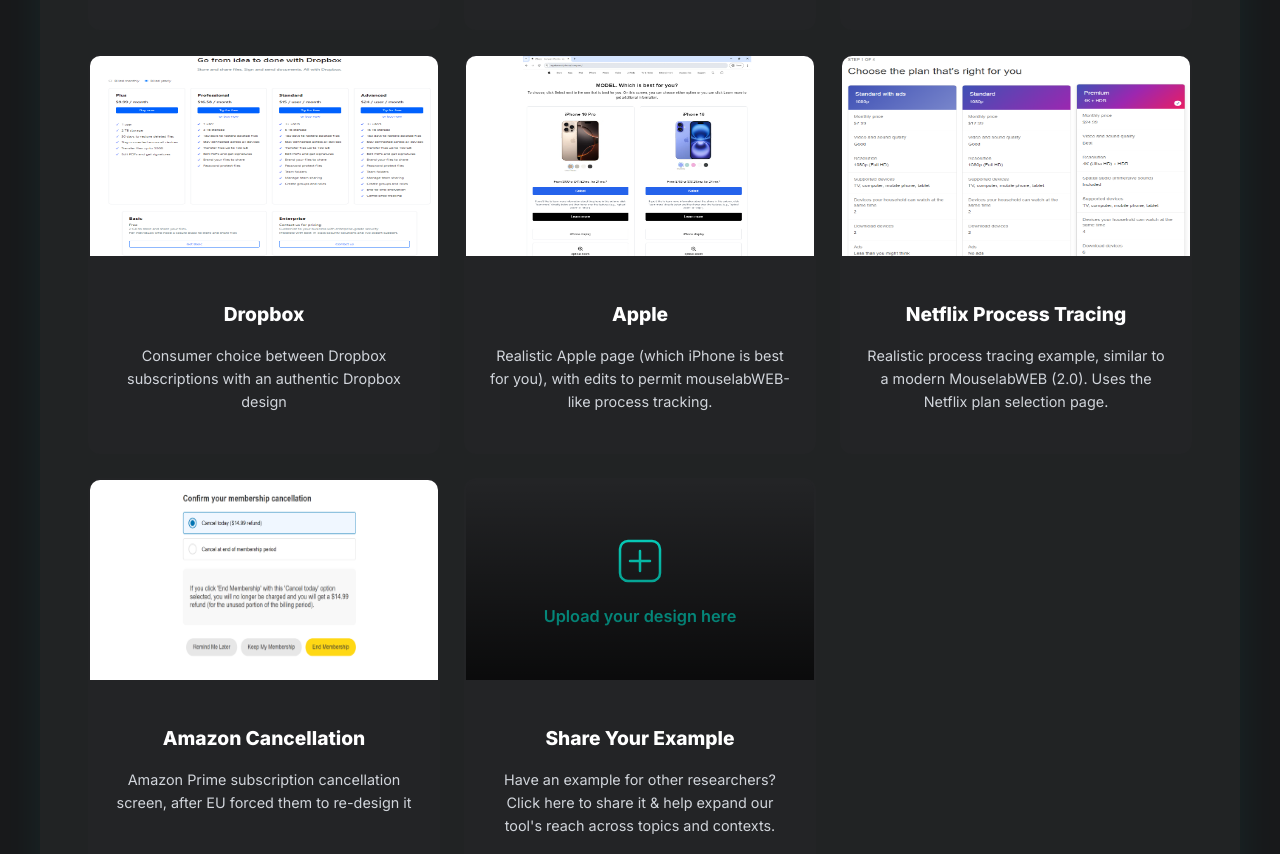
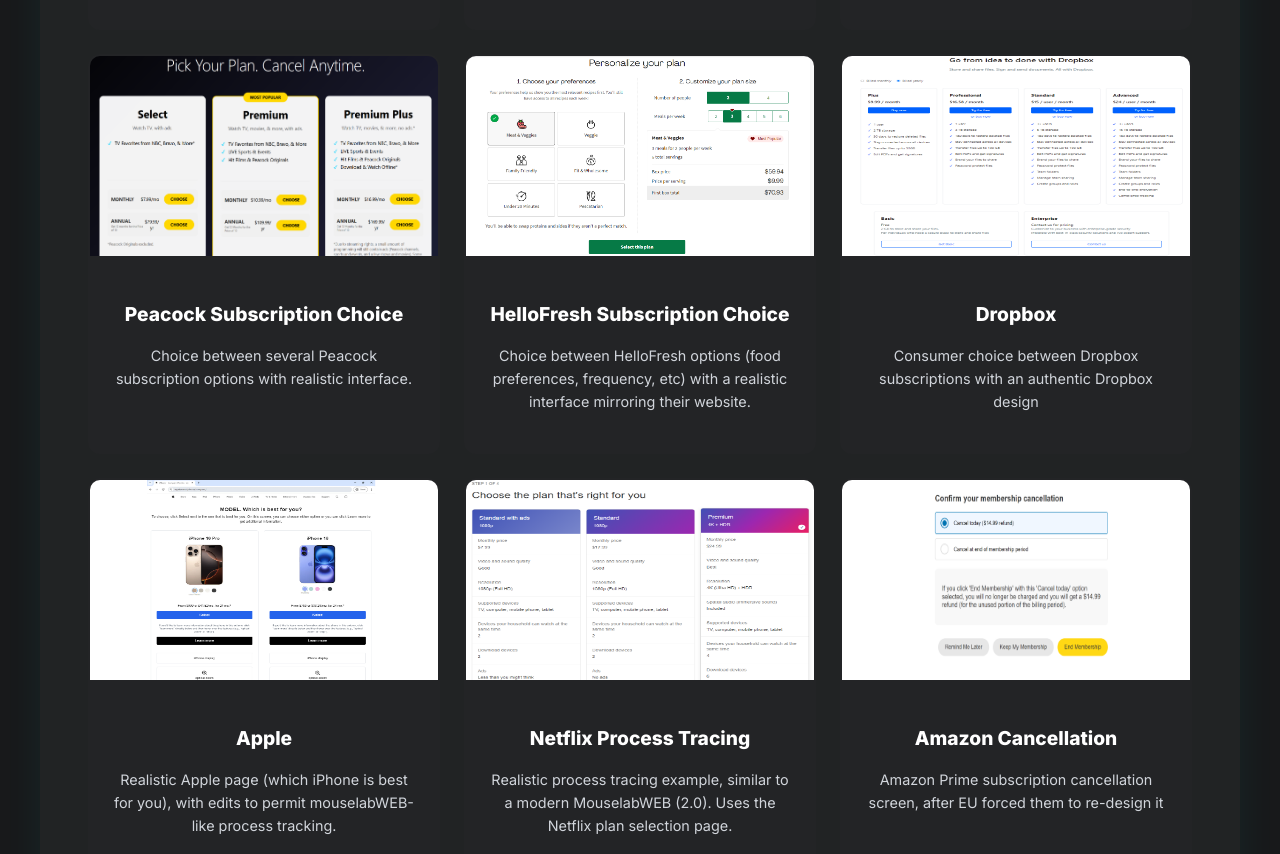
Before and after one commit to anon-demo/ERA-choice, a plain HTML site: page ERAhome/index.html in a window 1280 px wide. Shown: the part 1211-2065 px from the top of the page. Drawn offline with Linux system fonts and the light colour scheme.

Commit message:
adding more examples HelloFresh etc

```diff
--- a/ERAhome/index.html
+++ b/ERAhome/index.html
@@ -694,6 +694,20 @@
                         <p>Consumer credit card payment choice (mimicking CapitalOne) with realistic interface.</p>
                     </div>
                 </div>
+                <div class="example-card" onclick="window.open('https://anon-demo.github.io/ERA-choice/Peacock')">
+                    <img class="example-preview" src="Peacock.png" alt="Peacock Example Preview">
+                    <div class="example-content">
+                        <h3>Peacock Subscription Choice</h3>
+                        <p>Choice between several Peacock subscription options with realistic interface.</p>
+                    </div>
+                </div>
+                <div class="example-card" onclick="window.open('https://anon-demo.github.io/ERA-choice/HelloFresh')">
+                    <img class="example-preview" src="HelloFresh.png" alt="HelloFresh Example Preview">
+                    <div class="example-content">
+                        <h3>HelloFresh Subscription Choice</h3>
+                        <p>Choice between HelloFresh options (food preferences, frequency, etc) with a realistic interface mirroring their website.</p>
+                    </div>
+                </div>
                 <div class="example-card" onclick="window.open('https://vlab.decisionsciences.columbia.edu/anon-demo/mlwebexamples/dropbox_2025.html')">
                     <img class="example-preview" src="dropbox2025_screenshot.png" alt="Dropbox Example Preview">
                     <div class="example-content">
```
Also changed, not shown: ERAhome/HelloFresh.png (added).
